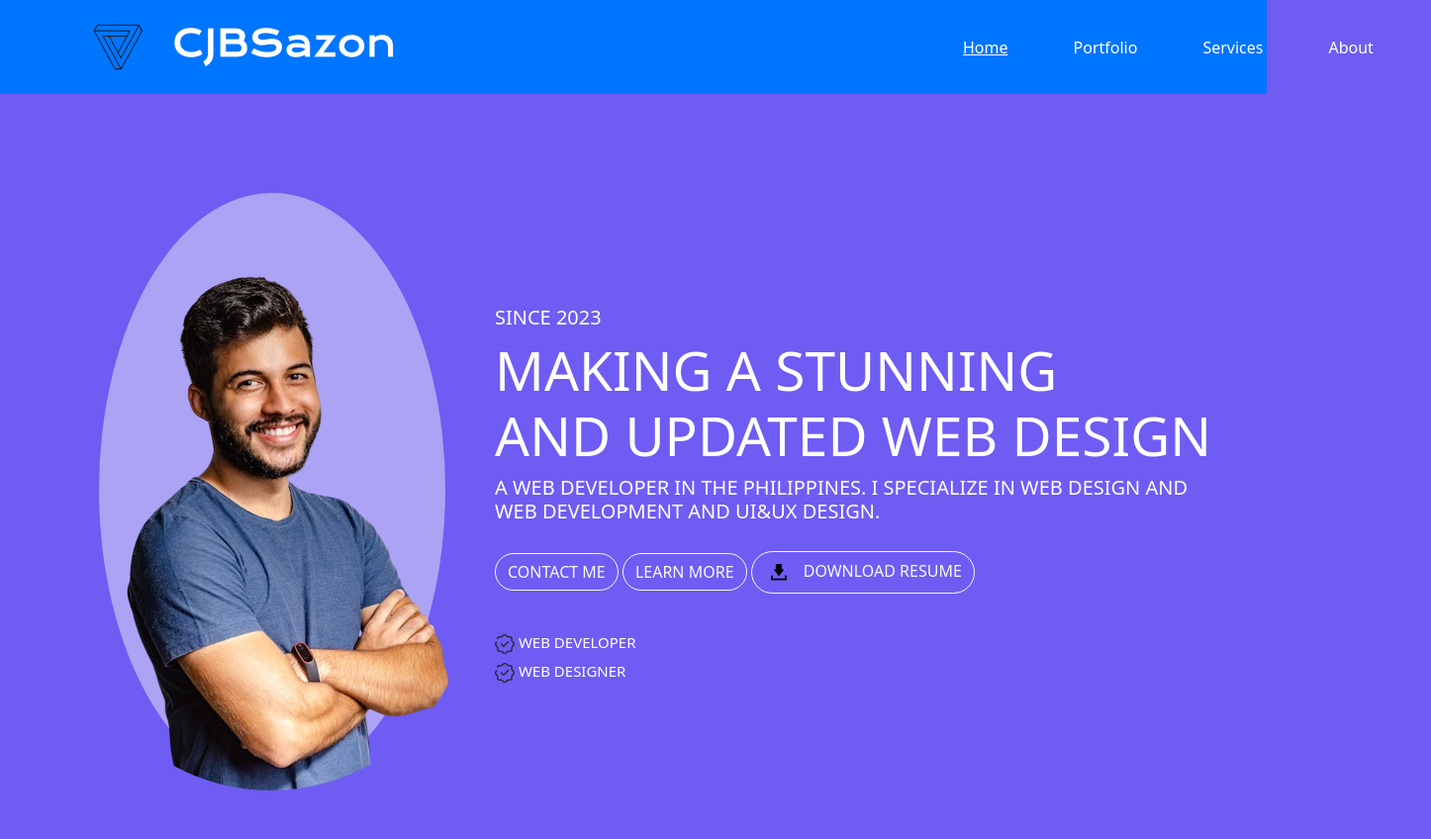
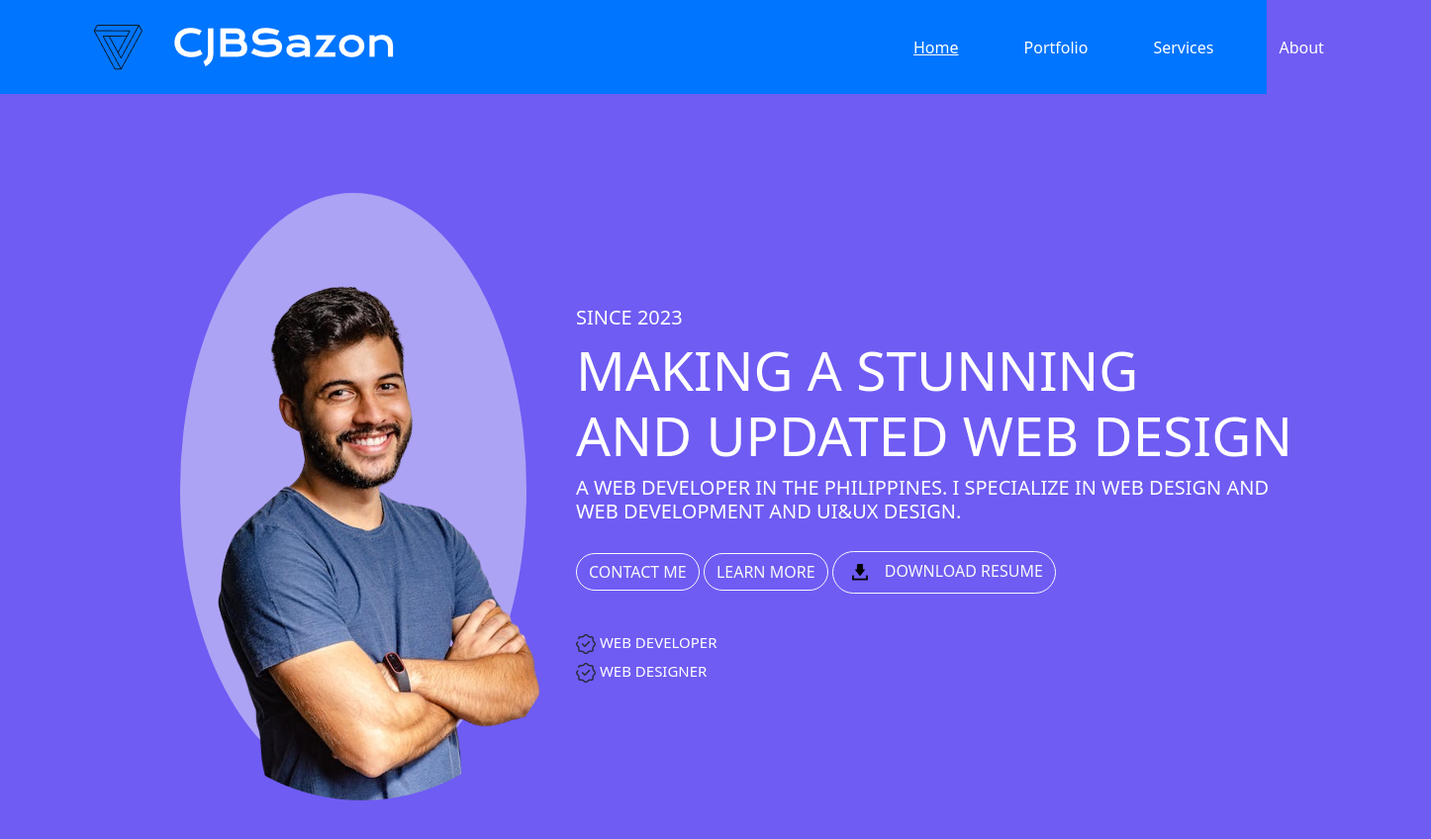
Before and after one commit to CJBSazon/portfolio-0, a plain HTML site: page index.html in a window 1280 px wide. Shown: the top 848 px of the page at 99% size, 1446 px wide, since content can reach past the window. Drawn offline with nearby package versions, Linux system fonts and the light colour scheme.

Commit message:
hero section completed

```diff
--- a/index.html
+++ b/index.html
@@ -39,7 +39,7 @@
 
 
     </section>
-    <section class="section">
+    <section class="container">
         <div class="square"></div>
         <div>
         <img class="img1" src="img/pexels-photo-2379004-removebg-preview.png" alt="">
--- a/style.css
+++ b/style.css
@@ -9,7 +9,7 @@
 
 .img {
     position: relative;
-    padding-right: 550px;
+    padding-right: 500px;
 }
 
 .nav-item {
@@ -19,10 +19,9 @@
 .img1 {
     position: relative;
     border-radius: 300px;
-    top: -610px;
-    left: 70px;
+    top: 100px;
+    left: 80px;
     z-index: 1;
-    display: inline-block;
 
 }
 
@@ -35,15 +34,15 @@
     background-color: #ADA3F4;
     bottom: 1150;
     left: 100px;
+    margin-bottom: -700px;
 }
 
 .text {
     position: relative;
     left: 500px;
-    bottom: 1100px;
+    bottom: 400px;
     color: white;
     display: inline-block;
-    padding-top: -1040px;
 
 }
 .h2 {
```
